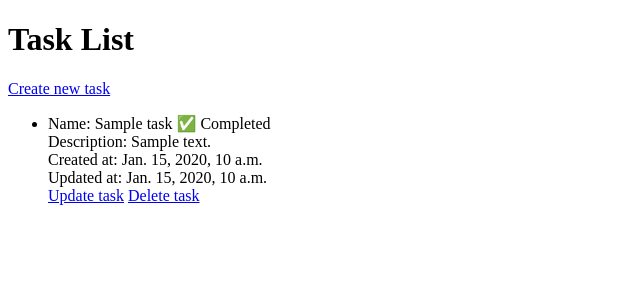
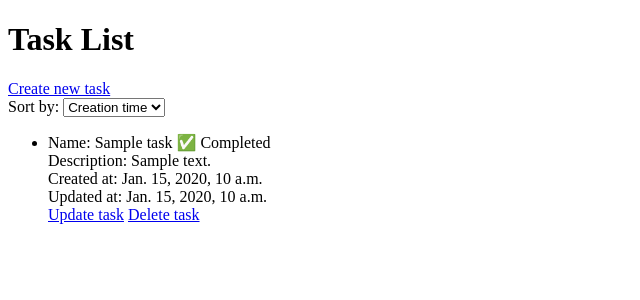
Before and after one commit to Paulo0332/todo_django, a Django app: page /tasks/ in a window 1280 px wide. Shown: the top 300 px of the page, without its empty margins (0-640 px from the left). Run offline with Django 5.2, Linux system fonts and the light colour scheme; tables that the repository leaves empty hold one stand-in row (values such as "Sample post").

Commit message:
feat: changing the get_queryset function in the TaskListView and adding the form in the template

```diff
--- a/todo_app/templates/todo_app/task_list.html
+++ b/todo_app/templates/todo_app/task_list.html
@@ -9,6 +9,17 @@
     <h1>Task List</h1>
 
     <a href="{% url "task-create" %}">Create new task</a>
+
+    <form method="get">
+        <label for="sort">Sort by:</label>
+        <select name="sort" id="sort" onchange="this.form.submit()">
+            <option value="name" {% if request.GET.sort == "name" %}selected{% endif %}>Name</option>
+            <option value="flag" {% if request.GET.sort == "flag" %}selected{% endif %}>Status</option>
+            <option value="created_at" {% if request.GET.sort == "created_at" or not request.GET.sort %}selected{% endif %}>Creation time</option>
+            <option value="updated_at" {% if request.GET.sort == "updated_at" %}selected{% endif %}>Updated time</option>
+        </select>
+    </form>
+
     <ul>
         {% for task in tasks %}
             <li>
--- a/todo_app/views.py
+++ b/todo_app/views.py
@@ -8,6 +8,20 @@ class TaskListView(ListView):
     model = Task
     template_name = "todo_app/task_list.html"
     context_object_name = "tasks"
+
+    def get_queryset(self):
+        queryset = super().get_queryset()
+        solid_param = self.request.GET.get('sort')
+        valid_sorts = {
+            'name':'name',
+            'created_at':'created_at',
+            'updated_at':'updated_at',
+            'flag':'flag'
+        }
+
+        if solid_param in valid_sorts:
+            return queryset.order_by(valid_sorts[solid_param])
+        return queryset.order_by('created_at')
 
 class TaskUpdateView(UpdateView):
     model = Task
```
